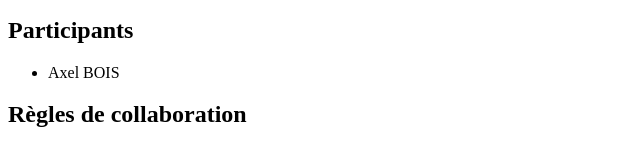
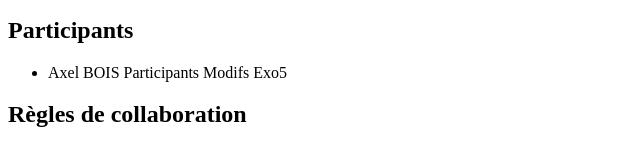
Before and after one commit to aVeRySsWood/TPDevOps, a plain HTML site: page index.html in a window 1280 px wide. Shown: the part 186-331 px from the top of the page, without its empty margins (0-640 px from the left). Drawn offline with Linux system fonts and the light colour scheme.

Commit message:
Changes in Index.html

```diff
--- a/index.html
+++ b/index.html
@@ -14,7 +14,7 @@
 
     <h2>Participants</h2>
     <ul>
-        <li>Axel BOIS</li>
+        <li>Axel BOIS Participants Modifs Exo5</li>
     </ul>
 
     <h2>Règles de collaboration</h2>
```
